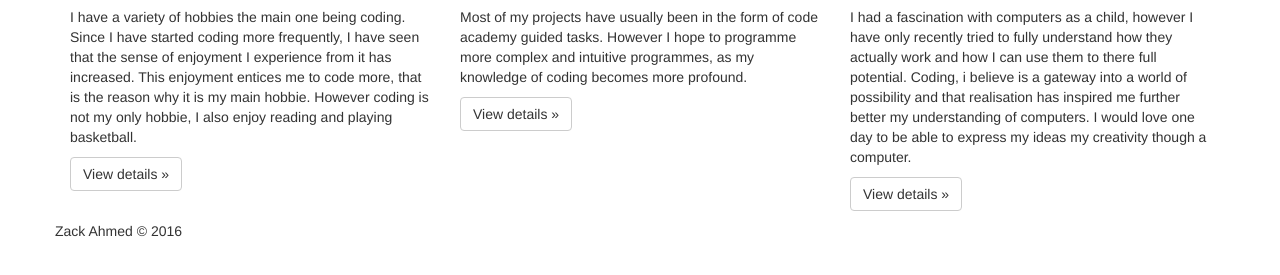
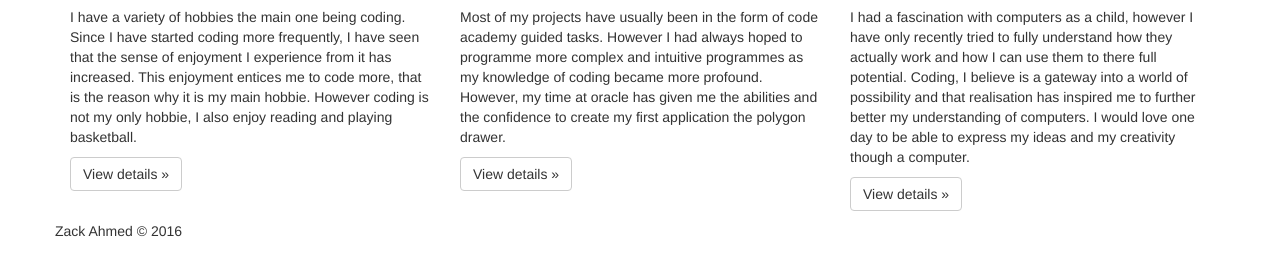
Before and after one commit to zack-ahmed/zack-ahmed.github.io, a plain HTML site: page index.html in a window 1280 px wide. Shown: the part 437-712 px from the top of the page. Drawn offline with nearby package versions, Linux system fonts and the light colour scheme.

Commit message:
updated links and text

```diff
--- a/index.html
+++ b/index.html
@@ -38,7 +38,7 @@
       <div class="container">
         <h1>I'm Zack</h1>
         <p>Hello, this my webpage. Here you'll find my hobbies, projects and aspirations.</p>
-        <p><a class="btn btn-primary btn-lg" href="" role="button">Projects &raquo;</a></p>
+        <p><a class="btn btn-primary btn-lg" href="projects/polygons.html" role="button">Projects &raquo;</a></p>
       </div>
     </div>
 
@@ -52,12 +52,12 @@
 	</div>
 	<div class="col-md-4">
 	  <h2>My projects</h2>
-	  <p>Most of my projects have usually been in the form of code academy guided tasks. However I hope to programme more complex and intuitive programmes, as my knowledge of coding becomes more profound.</p>
+	  <p>Most of my projects have usually been in the form of code academy guided tasks. However I had always hoped to programme more complex and intuitive programmes as my knowledge of coding became more profound. However, my time at oracle has given me the abilities and the confidence to create my first application the polygon drawer. </p>
 	  <p><a class="btn btn-default" href="#" role="button">View details &raquo;</a></p>
    </div>
    <div class="col-md-4">
 	  <h2>Aspirations</h2>
-	  <p>I had a fascination with computers as a child, however I have only recently tried to fully understand how they actually work and how I can use them to there full potential. Coding, i believe is a gateway into a world of possibility and that realisation has inspired me further better my understanding of computers. I would love one day to be able to express my ideas my creativity though a computer.    </p>
+	  <p>I had a fascination with computers as a child, however I have only recently tried to fully understand how they actually work and how I can use them to there full potential. Coding, I believe is a gateway into a world of possibility and that realisation has inspired me to further better my understanding of computers. I would love one day to be able to express my ideas and my creativity though a computer.    </p>
 	  <p><a class="btn btn-default" href="#" role="button">View details &raquo;</a></p>
 	</div>
      <hr>
```
